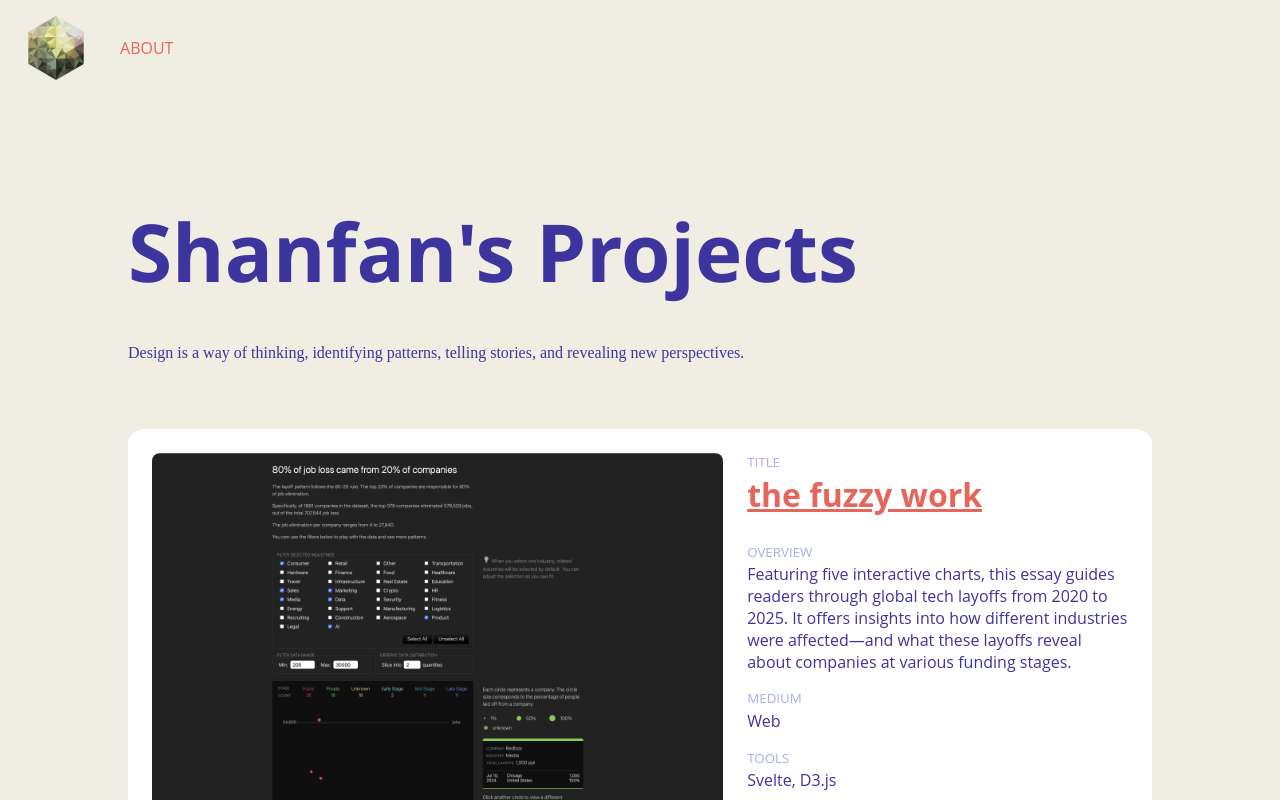
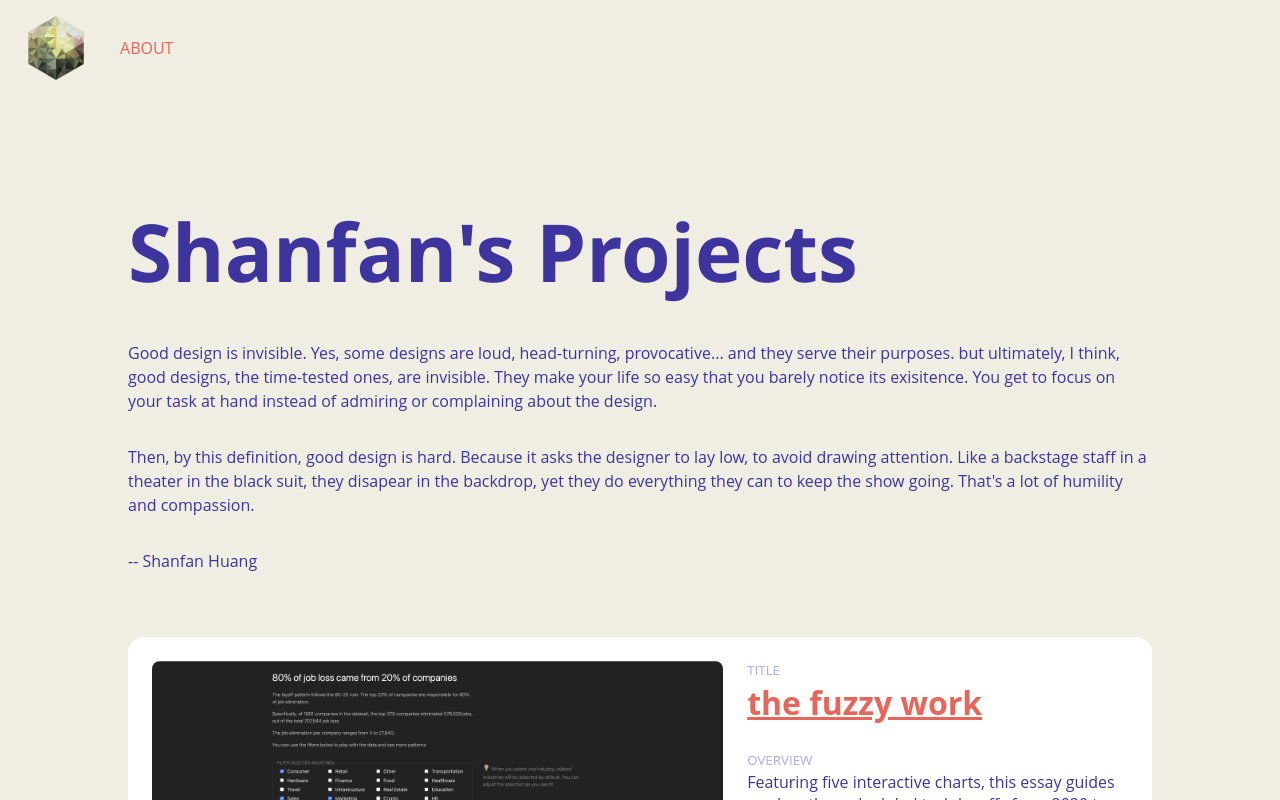
Before and after one commit to Shanfan/shanfanhuang.com, a SvelteKit app: page / in a window 1280 px wide. Shown: the top 800 px of the page. Built offline with nearby package versions, Linux system fonts and the light colour scheme; a web font is replaced by a local one.

Commit message:
improving landing page

```diff
--- a/src/app.css
+++ b/src/app.css
@@ -97,6 +97,10 @@ button:focus:not(:focus-visible) {
 	background-color: var(--color-light-bg);
 }
 
+.light footer {
+	color: var(--color-light-blue);
+}
+
 .dark a {
 	color: var(--color-accent-on-dark);
 }
--- a/src/routes/+page.svelte
+++ b/src/routes/+page.svelte
@@ -15,10 +15,19 @@
 </svelte:head>
 <section>
 	<h1>Shanfan's Projects</h1>
-	<p class="cursive">
-		Design is a way of thinking, identifying patterns, telling stories, and revealing new
-		perspectives.
+	<p>
+		Good design is invisible. Yes, some designs are loud, head-turning, provocative... and they
+		serve their purposes. but ultimately, I think, good designs, the time-tested ones, are
+		invisible. They make your life so easy that you barely notice its exisitence. You get to focus
+		on your task at hand instead of admiring or complaining about the design.
 	</p>
+	<p>
+		Then, by this definition, good design is hard. Because it asks the designer to lay low, to avoid
+		drawing attention. Like a backstage staff in a theater in the black suit, they disapear in the
+		backdrop, yet they do everything they can to keep the show going. That's a lot of humility and
+		compassion.
+	</p>
+	<p>-- Shanfan Huang</p>
 	<div class="projects-container">
 		{#each projects as p}
 			<div class="card">
```
